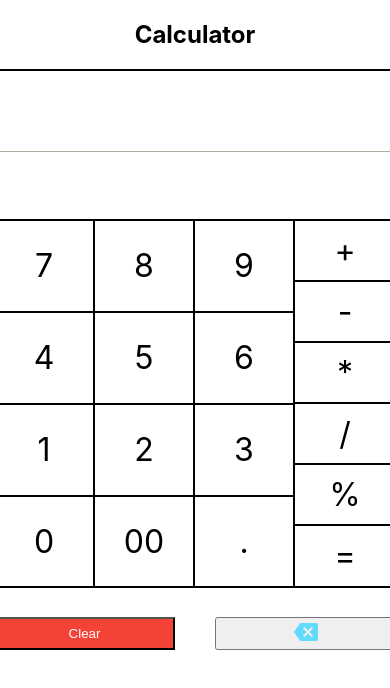
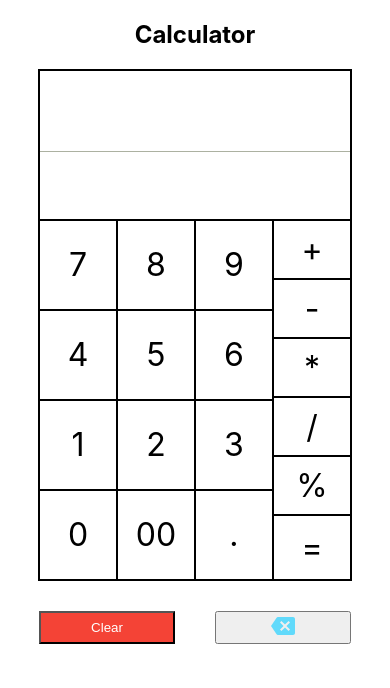
Before and after one commit to SRHarikaran/hari-test1, a React (Create React App) app: page /calculator/mobile in a window 390 px wide. Shown: the top 688 px of the page. Built offline with nearby package versions, Linux system fonts and the light colour scheme.

Commit message:
calculater for mobile

```diff
--- a/src/App.css
+++ b/src/App.css
@@ -46,7 +46,6 @@
 .numberpad {
   display: flex;
   flex-direction: row;
-  height: 366px;
 }
 .calculator{
   border: 1px solid black;
@@ -131,3 +130,37 @@
   margin-left: 20px;
   color: #61dafb;
 }
+
+.m-calculator{
+  border: 1px solid black;
+}
+.m-number{
+  height: 100%;
+}
+.m-symbol{
+  height: 100%;
+}
+.m-num{
+  height: 90px;
+  border: 1px solid black;
+  display: flex;
+  align-items: center;
+  justify-content: center;
+  font-size: 32px;
+  cursor: pointer;
+}
+.m-sym{
+  display: flex;
+  align-items: center;
+  justify-content: center;
+  font-size: 32px;
+  height: 57px;
+  border: 1px solid black;
+  cursor: pointer;
+
+}
+
+.m-actionBtn{
+  margin-top:30px ;
+  display: flex;
+}
--- a/src/App.js
+++ b/src/App.js
@@ -9,6 +9,8 @@ import {
 import './App.css';
 import HomePage from './pages';
 import CalculatorPage from './pages/calculator/calculator';
+import CalculatorMobilePage from './pages/calculatorMobile/calculatorMobile';
+import TestPage from './pages/test/test';
 
 // Hook -1
 function App() {
@@ -16,7 +18,9 @@ function App() {
     <BrowserRouter>
       <Switch>
         <Route exact path="/" component={() => <HomePage />} />
-        <Route path="/calculator" component={() => <CalculatorPage />} />
+        <Route exact path="/calculator" component={() => <CalculatorPage />} />
+        <Route path="/calculator/mobile" component={() => <CalculatorMobilePage /> } />
+        <Route path="/test" component={() => <TestPage />} />
 
         <Redirect to='/' />
       </Switch>
--- /dev/null
+++ b/src/pages/calculatorMobile/calculatorMobile.js
@@ -0,0 +1,95 @@
+import React, { useEffect, useState } from 'react';
+import BackspaceIcon from '@material-ui/icons/Backspace';
+import { Grid } from '@material-ui/core';
+
+function CalculatorMobilePage() {
+  const [expresion, setExpresion] = useState('');
+  const [result, setResult] = useState('');
+
+
+  const onClear = () => {
+    setExpresion('');
+  };
+
+  const onErase = () => {
+    let newExpresion = expresion.trim();
+    if (newExpresion.length <= 1) {
+      setExpresion('');
+      return;
+    }
+
+    console.log(newExpresion.slice(-1))
+    console.log(newExpresion.substr(newExpresion.length - 1))
+    if (
+      newExpresion.substr(newExpresion.length - 1) === '+' ||
+      newExpresion.substr(newExpresion.length - 1) === '-' ||
+      newExpresion.substr(newExpresion.length - 1) === '*' ||
+      newExpresion.substr(newExpresion.length - 1) === '/' ||
+      newExpresion.substr(newExpresion.length - 1) === '%'
+    ) {
+      setExpresion(newExpresion.slice(0, newExpresion.length-2));
+    } else {
+      setExpresion(newExpresion.slice(0, newExpresion.length-1));
+    }
+  };
+
+  const onsubmit = () => {
+    try {
+      setResult(eval(expresion));
+    } catch (error) {
+      console.log(error);
+      setResult('invalid')
+    }
+  }
+
+  useEffect(() => {
+    onsubmit();
+  }, [expresion]);
+
+  const renderNum = (num) => {
+    return <Grid item xs={4} className="m-num" onClick={() => setExpresion(`${expresion}${num}`)}>{num}</Grid>
+  }
+  const renderSym = (sym) => {
+    return <div className="m-sym" onClick={() => setExpresion(`${expresion} ${sym} `)}>{sym}</div>;
+  }
+
+  return (
+    <div className="cal-wrapper" >
+        <h2>Calculator</h2>
+        <Grid className="m-calculator" style={{width: '80%',maxWidth: 490}}>
+            <div className="results">
+                <div className="exp">{expresion}</div>
+                <div className="res">{result}</div>
+           </div>
+            <div style={{borderTop: '1px solid black'}} />
+            <Grid container className="numberpad">
+                <Grid item xs={9} className="m-number">
+                    <Grid container className="numrow">
+                      {
+                        [7,8,9,4,5,6,1,2,3,0,'00','.'].map((n) => {
+                          return renderNum(n)
+                        })
+                      }
+                    </Grid>
+                </Grid>
+                {/* <div style={{border: '1px solid black',height: '100%'}} /> */}
+                <Grid item xs={3} className="m-symbol">
+                  {
+                    ['+','-','*','/','%'].map((s)=>{
+                      return renderSym(s)
+                    })
+                  }
+                    <div className="m-sym" style={{borderBottom: '1px solid black',height: 63}} onClick={onsubmit}>=</div>
+                </Grid>
+
+            </Grid>
+        </Grid>
+        <div className="m-actionBtn" style={{width: '80%',maxWidth: 490}}>
+          <button className="clearBtn" onClick={() => onClear()}>Clear</button>
+          <button className="eraseBtn" onClick={onErase}><BackspaceIcon /></button>
+        </div>
+    </div>
+  );
+}
+
+export default CalculatorMobilePage;
--- /dev/null
+++ b/src/pages/test/test.js
@@ -0,0 +1,12 @@
+import React from 'react';
+
+function TestPage() {
+  return (
+    <div className="cal-wrapper" >
+        <h2>Testing...</h2>
+
+    </div>
+  );
+}
+
+export default TestPage;
```
